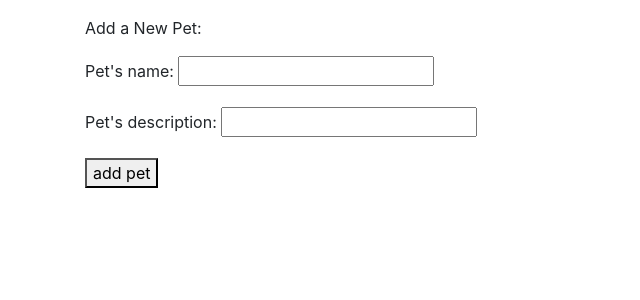
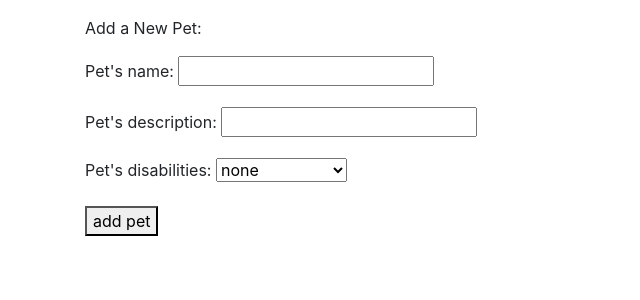
Before and after one commit to elisecho/FidoFinder, a Django app: page /new_pet in a window 1280 px wide. Shown: the part 56-356 px from the top of the page, without its empty margins (0-640 px from the left). Run offline with Django 3.2, Linux system fonts and the light colour scheme; a user stored in the database is signed in; some libraries are stand-ins or nearby versions.

Commit message:
pet disabilities added

```diff
--- a/ff_app/forms.py
+++ b/ff_app/forms.py
@@ -4,9 +4,10 @@ from .models import Pet, Harness
 class PetForm(forms.ModelForm):
     class Meta:
         model = Pet
-        fields = ['name', 'description']
+        fields = ['name', 'description', 'disabilities']
         labels = {'name': 'Pet\'s name',
-                  'description': 'Pet\'s description'
+                  'description': 'Pet\'s description',
+                  'disabilities': 'Pet\'s disabilities',
                  }
 
 class HarnessForm(forms.ModelForm):
--- a/ff_app/models.py
+++ b/ff_app/models.py
@@ -2,12 +2,21 @@ from django.db import models
 from django.contrib.auth.models import User
 #test
 # Data models/Classes for the finding fido application.
+
+#Drop down list for pet disabilities
+DISABILITIES = (
+    ('blind','blind'),
+    ('deaf','deaf'),
+    ('blind and deaf','blind and deaf'),
+    ('none','none'),
+)
 
 class Pet(models.Model):
     '''A model of a Pet'''
     name = models.CharField(max_length=50)
     date_added = models.DateTimeField(auto_now_add=True)
     description = models.CharField(max_length=200)
+    disabilities = models.CharField(max_length=20, choices=DISABILITIES, default='none')
     owner = models.ForeignKey(User, on_delete = models.CASCADE)
 
     def __str__(self):
--- a/ff_app/templates/ff_app/pet.html
+++ b/ff_app/templates/ff_app/pet.html
@@ -4,8 +4,8 @@
 	<p> Pet's Name: {{ pet }} - <a href="{% url 'ff_app:edit_pet' pet.id %}"><small> edit pet</small></a> -
 	<a href="{% url 'ff_app:delete_pet' pet.id %}"><small> delete pet</small></a></p>
 	<p>Description: {{ pet.description }}</p>
+	<p>Disabilities: {{ pet.disabilities }}</p>
 
- 	<p>Harness:</p>
  	<p>
  		<a href="{% url 'ff_app:new_harness' pet.id %}">register a new harness</a>
  	</p>
```
Also changed, not shown: db.sqlite3, ff_app/migrations/0013_pet_disabilities.py (added), ff_app/migrations/0014_auto_20200427_0054.py (added), 1 other file.
